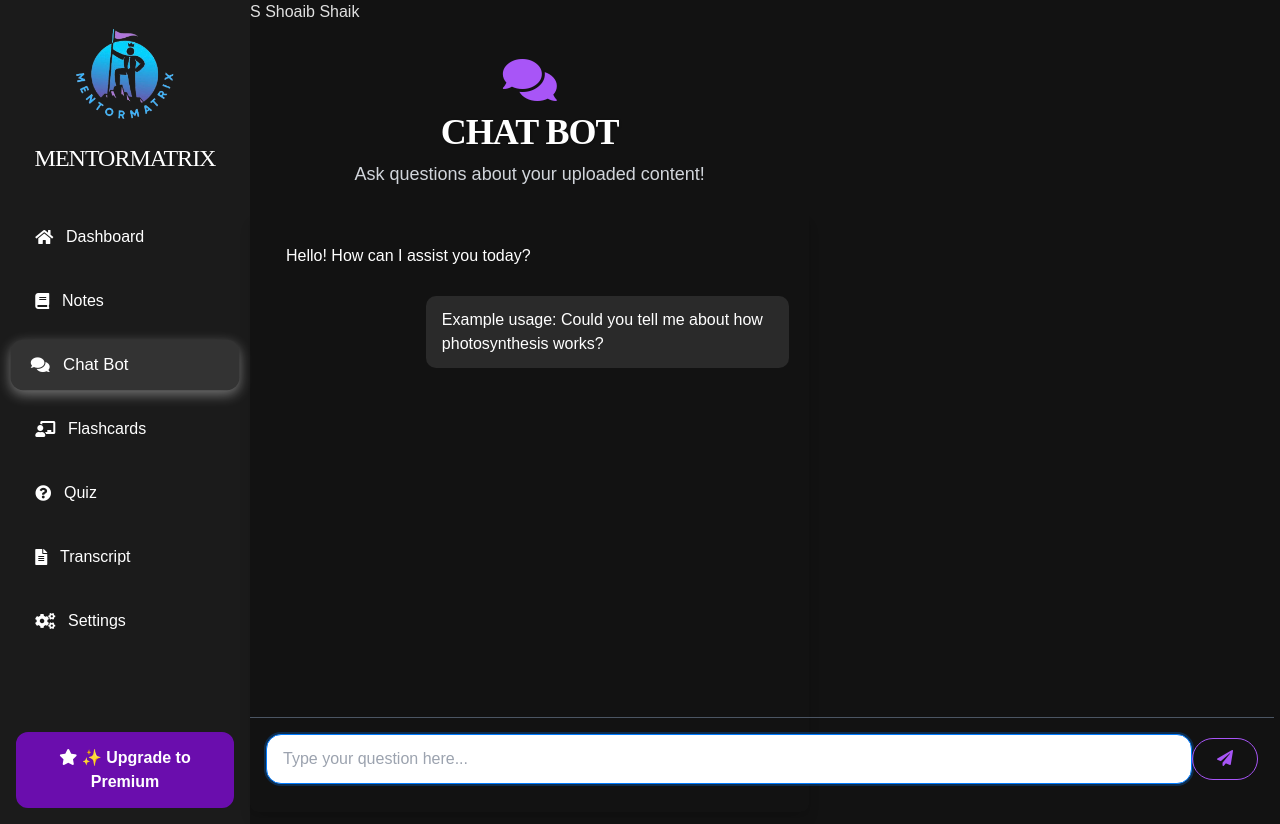
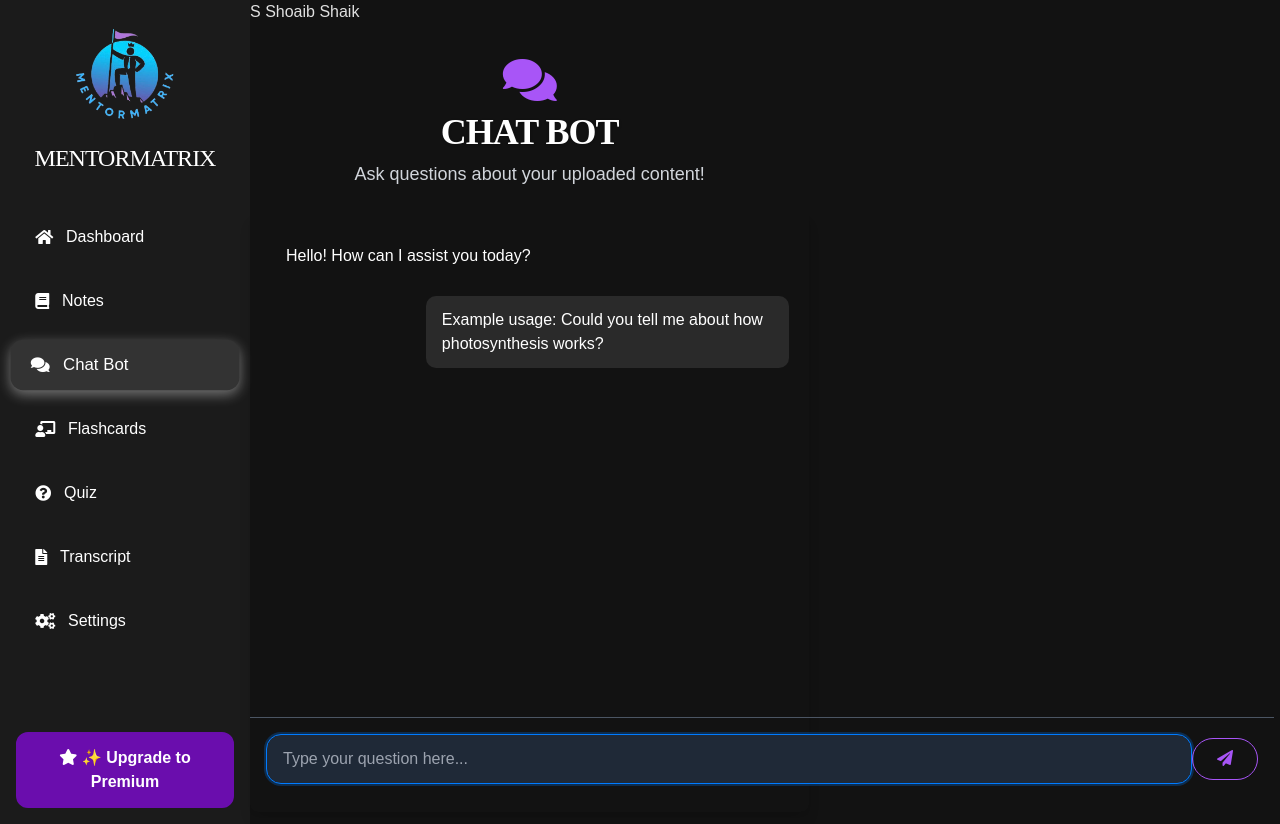
Before and after one commit to Shoaib-Programmer/MentorMatrix, a Flask app: page /chatbot in a window 1280 px wide. Run offline with Flask 3, Linux system fonts and the light colour scheme; some libraries are stand-ins or nearby versions.

Commit message:
Changed the color theme of the input field

```diff
--- a/templates/chatbot.html
+++ b/templates/chatbot.html
@@ -36,10 +36,11 @@
         <!-- Input Section -->
         <div class="fixed bottom-0 w-[80%] flex items-center p-4 border-t border-gray-600">
             <input id="input"
-                   type="text"
-                   placeholder="Type your question here..."
-                   autofocus
-                   class="flex-grow py-2 px-4 rounded-full outline-none border border-gray-500 focus:ring-1 focus:ring-purple-500 focus:border-purple-500 placeholder-gray-400 text-gray-800" />
+            type="text"
+            placeholder="Type your question here..."
+            autofocus
+            class="flex-grow py-2 px-4 rounded-full outline-none border border-gray-500 focus:ring-1 focus:ring-purple-500 focus:border-purple-500 placeholder-gray-400 text-white bg-gray-800" /> <!--TODO: Change the color theme of the input field-->
+
             <button onclick="sendMessage()"
                     class="py-2 px-6 rounded-full border border-purple-500 text-purple-500 hover:bg-purple-100 hover:text-purple-700 focus:ring focus:ring-purple-400">
                 <i class="fas fa-paper-plane"></i>
```
